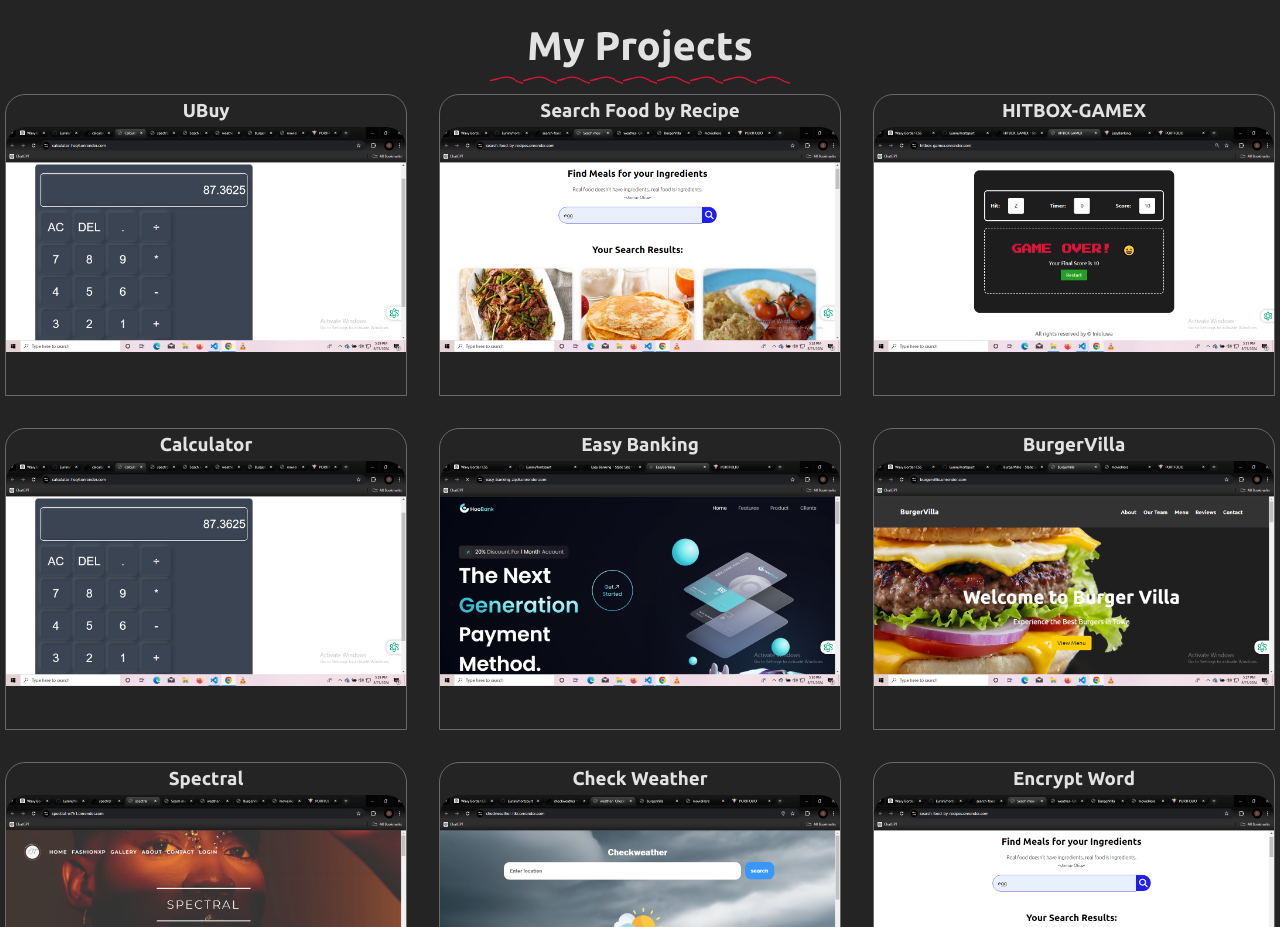
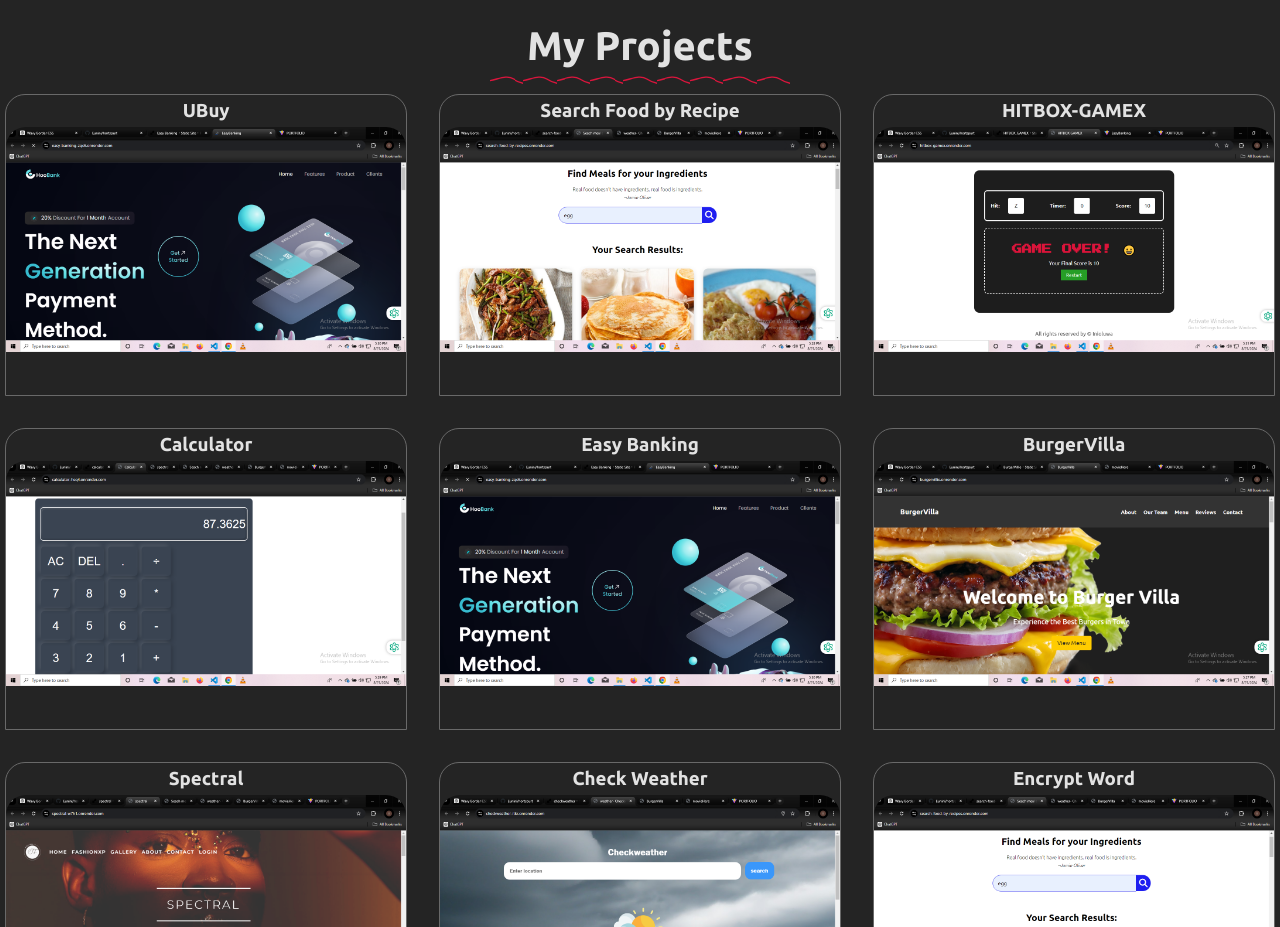
Before and after one commit to Eunini/portfolio, a React (Vite) app: page / in a window 1280 px wide. Shown: the part 1000-1927 px from the top of the page. Built offline with nearby package versions, Linux system fonts and the light colour scheme.

Commit message:
Update projectData.js

```diff
--- a/src/constants/projectData.js
+++ b/src/constants/projectData.js
@@ -2,7 +2,7 @@ const projects = [
     {
       title: 'UBuy',
       description: 'A web application that allows users to buy mobile phone online',
-      img: '/images/3.png',
+      img: '/images/5.png',
       url: 'https://u-buy-six.vercel.app/',
       sourceUrl: 'https://github.com/Eunini/UBuy'
     },
```
